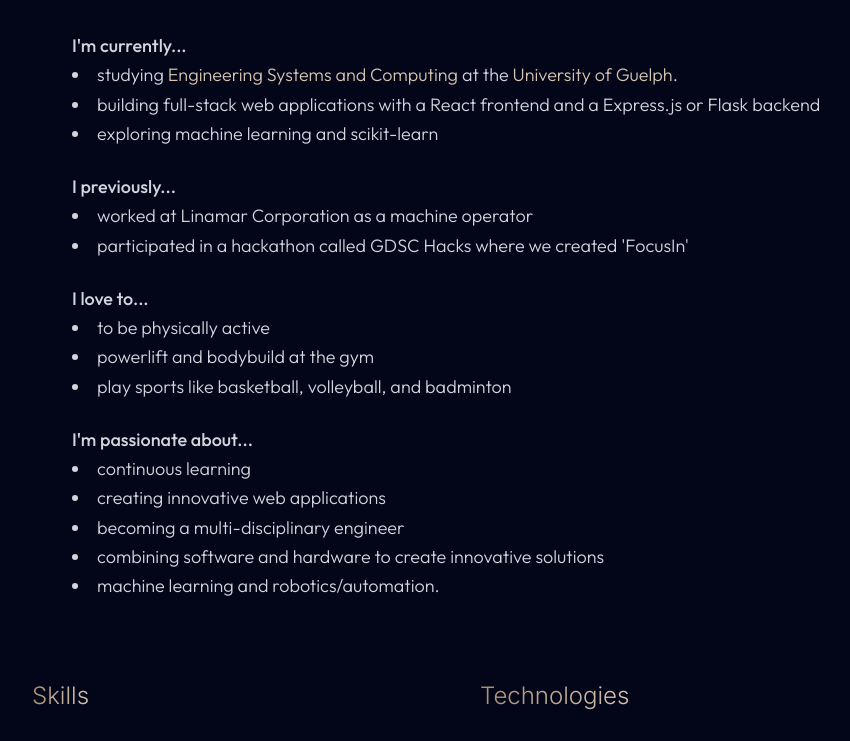
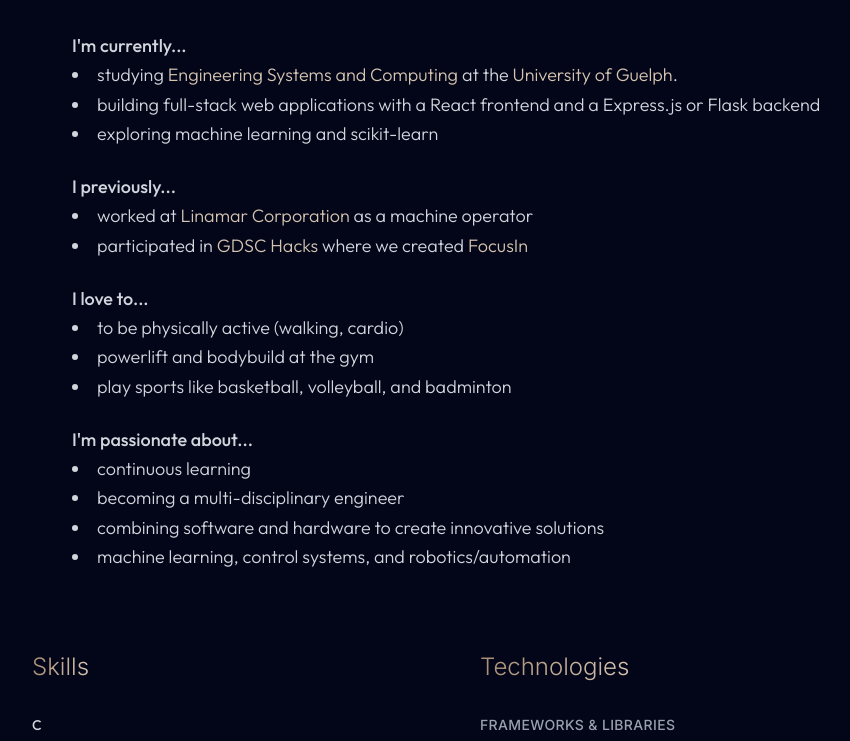
Before and after one commit to louisnguyenn/Louis-Personal-Portfolio, a React (Vite) app: page / in a window 1280 px wide. Shown: the part 978-1719 px from the top of the page, without its empty margins (184-1034 px from the left). Built offline with nearby package versions, Linux system fonts and the light colour scheme.

Commit message:
update about me

```diff
--- a/src/components/sections/About.jsx
+++ b/src/components/sections/About.jsx
@@ -201,10 +201,37 @@
             <p className="text-gray-300 mb-6 leading-relaxed text-lg font-light">
               <span className="font-medium">I previously...</span>
               <ul className="list-disc list-inside">
-                <li>worked at Linamar Corporation as a machine operator</li>
                 <li>
-                  participated in a hackathon called GDSC Hacks where we created
-                  'FocusIn'
+                  worked at{' '}
+                  <a
+                    href="https://www.linamar.com/"
+                    className="text-[#D4C4B0] hover:text-white transition-colors duration-300"
+                    target="_blank"
+                    rel="noopener noreferrer"
+                  >
+                    Linamar Corporation
+                  </a>{' '}
+                  as a machine operator
+                </li>
+                <li>
+                  participated in{' '}
+                  <a
+                    href="https://www.gdschacks.com/"
+                    className="text-[#D4C4B0] hover:text-white transition-colors duration-300"
+                    target="_blank"
+                    rel="noopener noreferrer"
+                  >
+                    GDSC Hacks
+                  </a>{' '}
+                  where we created{' '}
+                  <a
+                    href="https://github.com/Wasay09/FocusIn"
+                    className="text-[#D4C4B0] hover:text-white transition-colors duration-300"
+                    target="_blank"
+                    rel="noopener noreferrer"
+                  >
+                    FocusIn
+                  </a>
                 </li>
               </ul>
             </p>
@@ -212,7 +239,7 @@
             <p className="text-gray-300 mb-6 leading-relaxed text-lg font-light">
               <span className="font-medium">I love to...</span>
               <ul className="list-disc list-inside">
-                <li>to be physically active</li>
+                <li>to be physically active (walking, cardio)</li>
                 <li>powerlift and bodybuild at the gym</li>
                 <li>play sports like basketball, volleyball, and badminton</li>
               </ul>
@@ -222,12 +249,13 @@
               <span className="font-medium">I'm passionate about...</span>
               <ul className="list-disc list-inside">
                 <li>continuous learning</li>
-                <li>creating innovative web applications</li>
                 <li>becoming a multi-disciplinary engineer</li>
                 <li>
                   combining software and hardware to create innovative solutions
                 </li>
-                <li>machine learning and robotics/automation.</li>
+                <li>
+                  machine learning, control systems, and robotics/automation
+                </li>
               </ul>
             </p>
           </div>
--- a/src/components/sections/Home.jsx
+++ b/src/components/sections/Home.jsx
@@ -42,7 +42,7 @@
             delay={0.3}
           >
             <p className="my-8 text-gray-400">
-              Aspiring software and robotics/automation engineer.
+              Aspiring software and control systems engineer.
             </p>
           </AnimateContent>
         </div>
```
